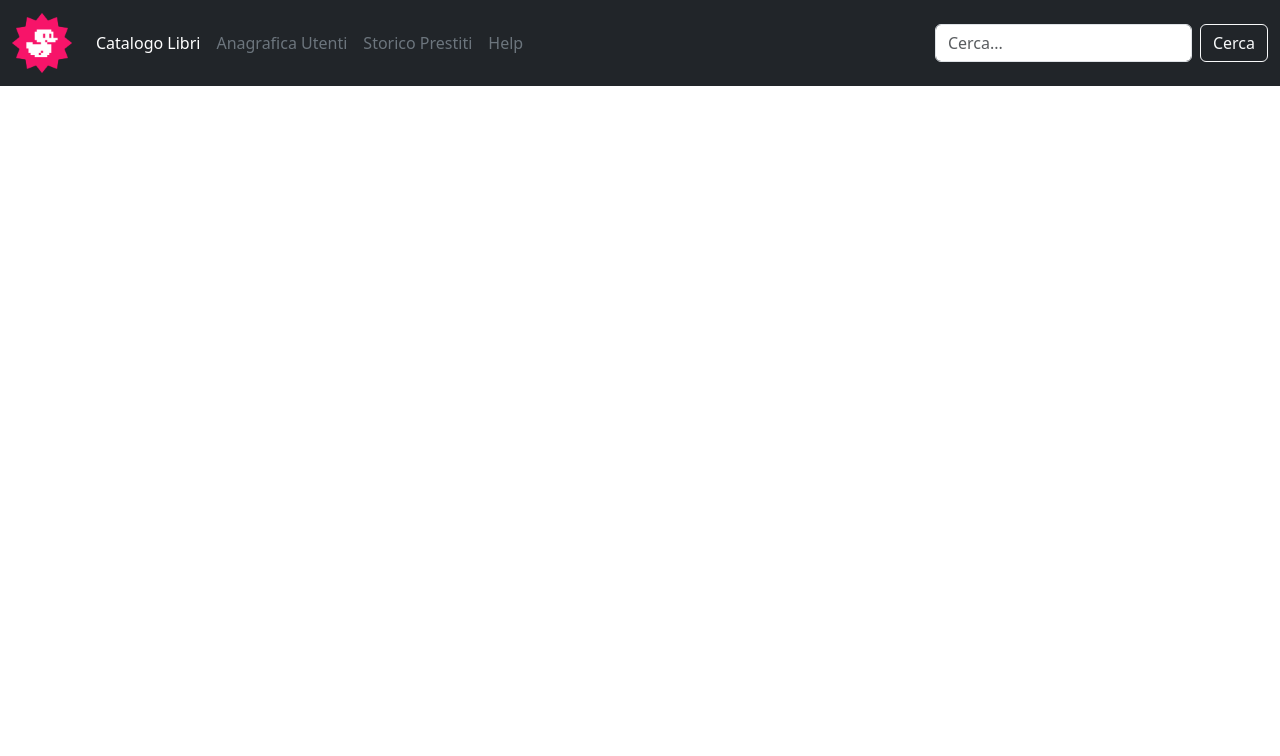
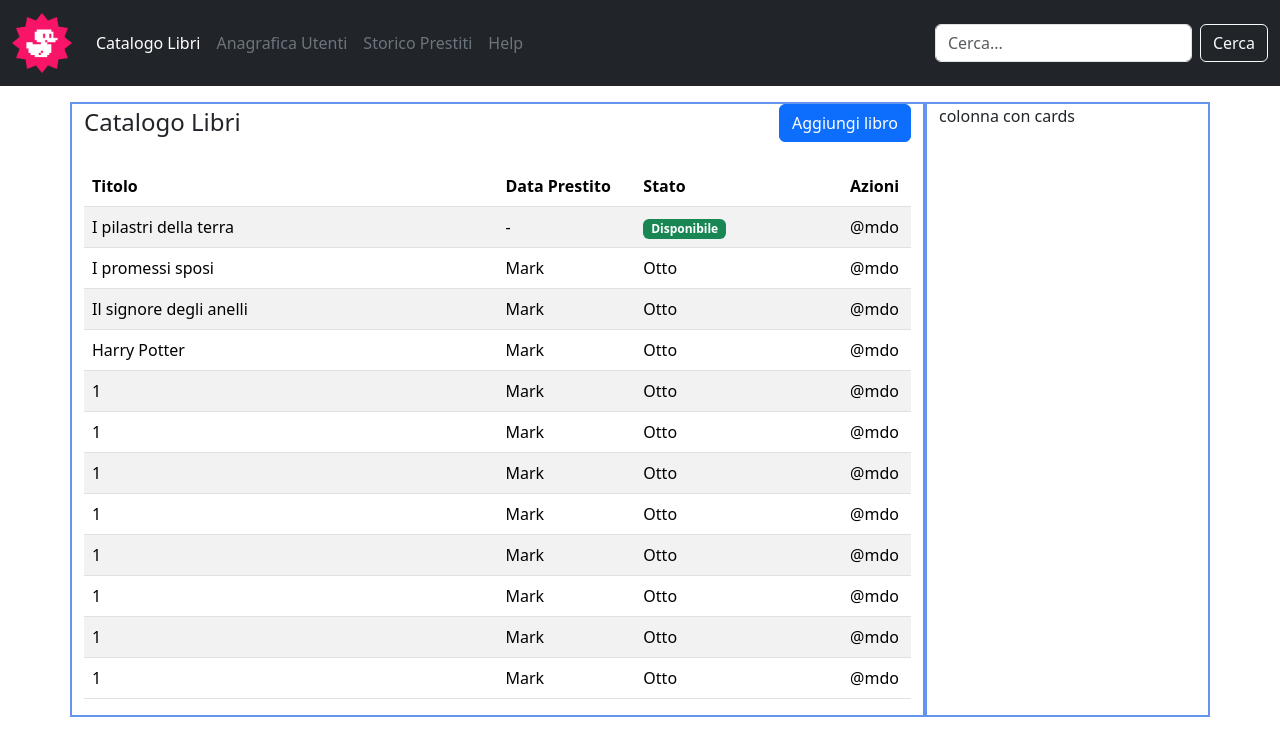
Before and after one commit to AndreaGiacometti/html-css-bootstrap-dashboard, a plain HTML site: page index.html in a window 1280 px wide. Drawn offline with nearby package versions, Linux system fonts and the light colour scheme.

Commit message:
ADD: main title+button and table

```diff
--- a/index.html
+++ b/index.html
@@ -10,11 +10,11 @@
 
   <body>
     <header>
-        <nav class="navbar navbar-expand-lg bg-dark pt-2">
+        <nav class="navbar navbar-expand-lg navbar-dark bg-dark pt-2">
             <div class="container-fluid">
                 <a class="navbar-brand" href="#"><img src="./img/duck.png" alt="duck" width="60"></a>
               <button class="navbar-toggler" type="button" data-bs-toggle="collapse" data-bs-target="#navbarSupportedContent" aria-controls="navbarSupportedContent" aria-expanded="false" aria-label="Toggle navigation">
-                <span class="navbar-toggler-icon"></span>
+                <span class="navbar-toggler-icon color-white"></span>
               </button>
               <div class="collapse navbar-collapse" id="navbarSupportedContent">
                 <ul class="navbar-nav me-auto mb-2 mb-lg-0">
@@ -40,6 +40,108 @@
           </nav>
     </header>
 
+    <div class="debug">
+        <div class="container">
+            <div class="row">
+                <main class="col-lg-9 mt-3">
+                    <div class="d-flex justify-content-between mb-4">
+                        <div class="fs-4">Catalogo Libri</div>
+                        <button type="button" class="btn btn-primary">Aggiungi libro</button>
+                    </div>
+                    <div class="table-container">
+                        <table class="table table-striped fs-6 fw-light">
+                            <thead>
+                                <tr>
+                                    <th class="col-md-6" >Titolo</th>
+                                    <th class="col-md-2">Data Prestito</th>
+                                    <th class="col-md-3">Stato</th>
+                                    <th>Azioni</th>
+                                </tr>
+                            </thead>
+                            <tbody>
+                                <tr>
+                                    <td>I pilastri della terra</td>
+                                    <td>-</td>
+                                    <td><span class="badge text-bg-success">Disponibile</span>
+                                    </td>
+                                    <td>@mdo</td>
+                                </tr>
+                                <tr>
+                                    <td>I promessi sposi</td>
+                                    <td>Mark</td>
+                                    <td>Otto</td>
+                                    <td>@mdo</td>
+                                </tr>
+                                <tr>
+                                    <td>Il signore degli anelli</td>
+                                    <td>Mark</td>
+                                    <td>Otto</td>
+                                    <td>@mdo</td>
+                                </tr>
+                                <tr>
+                                    <td>Harry Potter</td>
+                                    <td>Mark</td>
+                                    <td>Otto</td>
+                                    <td>@mdo</td>
+                                </tr>
+                                <tr>
+                                    <td>1</td>
+                                    <td>Mark</td>
+                                    <td>Otto</td>
+                                    <td>@mdo</td>
+                                </tr>
+                                <tr>
+                                    <td>1</td>
+                                    <td>Mark</td>
+                                    <td>Otto</td>
+                                    <td>@mdo</td>
+                                </tr>
+                                <tr>
+                                    <td>1</td>
+                                    <td>Mark</td>
+                                    <td>Otto</td>
+                                    <td>@mdo</td>
+                                </tr>
+                                <tr>
+                                    <td>1</td>
+                                    <td>Mark</td>
+                                    <td>Otto</td>
+                                    <td>@mdo</td>
+                                </tr>
+                                <tr>
+                                    <td>1</td>
+                                    <td>Mark</td>
+                                    <td>Otto</td>
+                                    <td>@mdo</td>
+                                </tr>
+                                <tr>
+                                    <td>1</td>
+                                    <td>Mark</td>
+                                    <td>Otto</td>
+                                    <td>@mdo</td>
+                                </tr>
+                                <tr>
+                                    <td>1</td>
+                                    <td>Mark</td>
+                                    <td>Otto</td>
+                                    <td>@mdo</td>
+                                </tr>
+                                <tr>
+                                    <td>1</td>
+                                    <td>Mark</td>
+                                    <td>Otto</td>
+                                    <td>@mdo</td>
+                                </tr>
+
+                            </tbody>
+                          </table>
+                    </div>
+                </main>
+                <aside class="col-lg-3 mt-3">colonna con cards</aside>
+            </div>
+        </div>
+    </div>
+
     <!-- JAVA LINK BOOTSTRAP -->
     <script src="https://cdn.jsdelivr.net/npm/bootstrap@5.3.3/dist/js/bootstrap.bundle.min.js" integrity="sha384-YvpcrYf0tY3lHB60NNkmXc5s9fDVZLESaAA55NDzOxhy9GkcIdslK1eN7N6jIeHz" crossorigin="anonymous"></script>
   </body>
```
